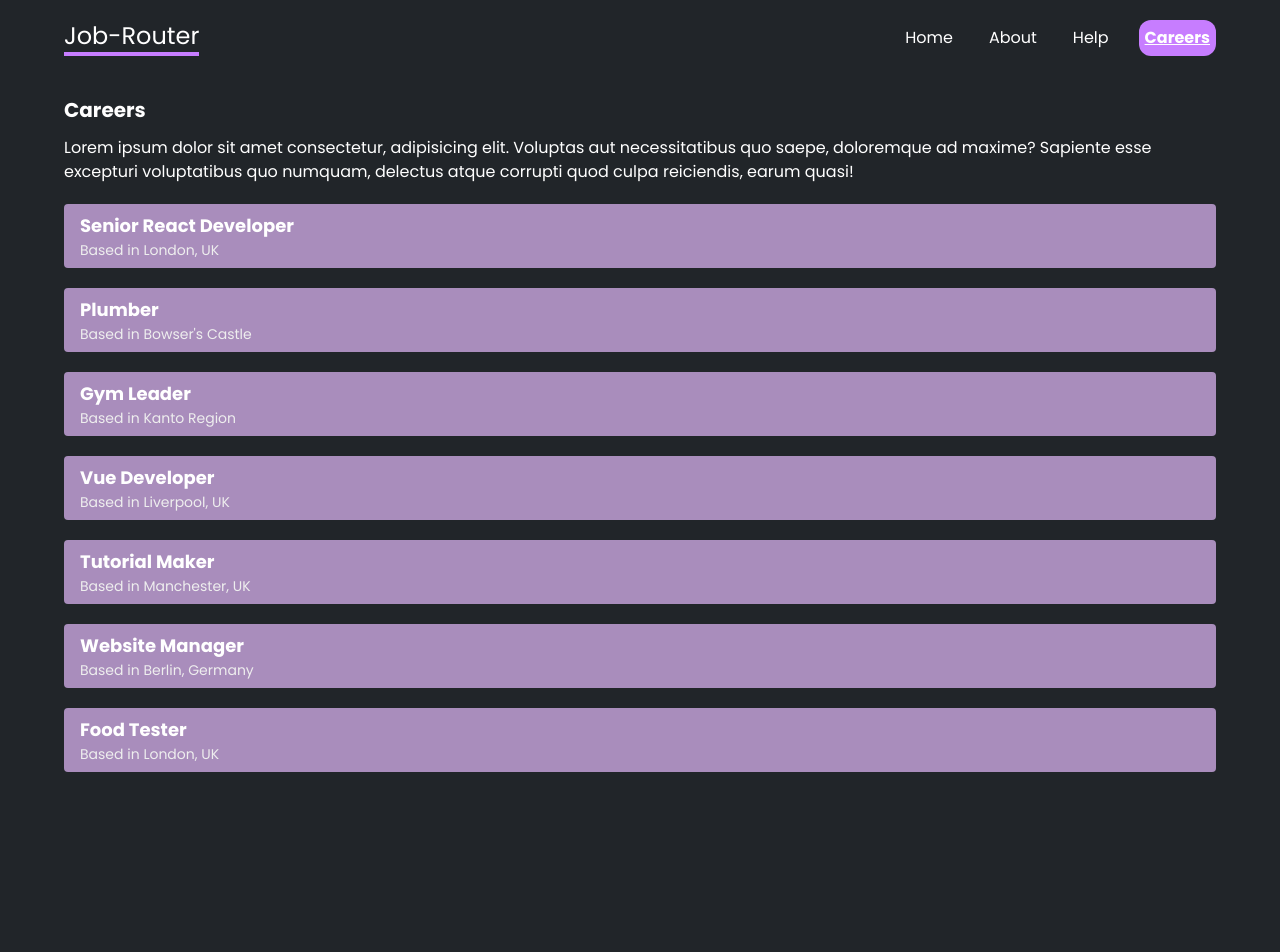
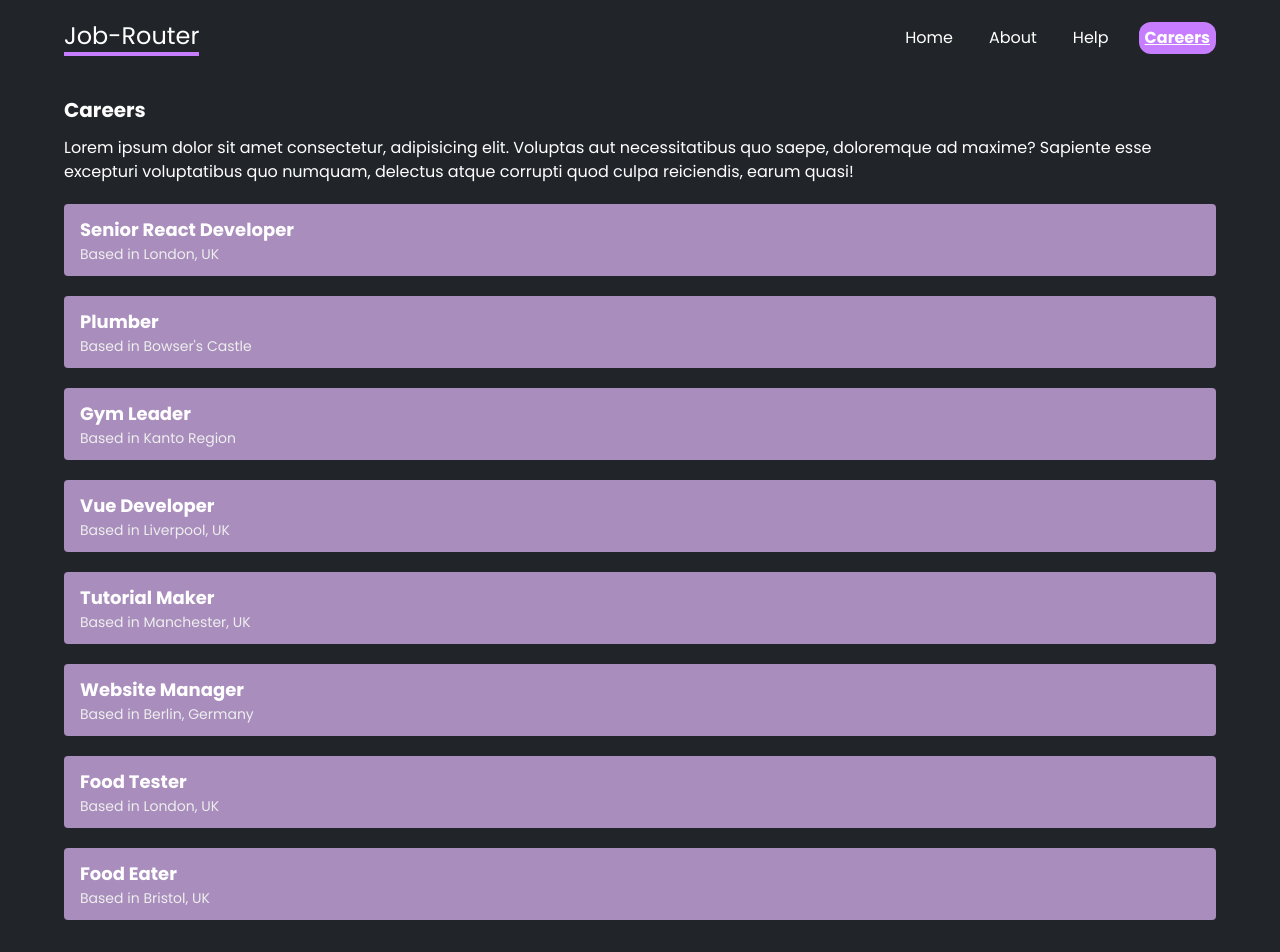
Before and after one commit to Khusro-S/Job-Router, a React (Vite) app: page /careers in a window 1280 px wide. Shown: the top 952 px of the page. Before the commit the page ends 832 px from the top, so only its background shows below. Built offline with nearby package versions, Linux system fonts and the light colour scheme; data requests are answered from the project's data file.

Commit message:
feat: Added error handling for unknown routes

```diff
--- a/Data/db.json
+++ b/Data/db.json
@@ -41,6 +41,12 @@
         "title": "Food Tester",
         "salary": 30000,
         "location": "London, UK"
+      },
+      {
+        "id": 8,
+        "title": "Food Eater",
+        "salary": 40000,
+        "location": "Bristol, UK"
       }
     ]
   }
--- a/src/App.jsx
+++ b/src/App.jsx
@@ -11,11 +11,14 @@ import Home from "./Components/Home";
 import About from "./Components/About";
 import Faq from "./Components/Help/Faq";
 import Contact from "./Components/Help/Contact";
+import NotFound from "./Components/NotFound";
+import CareerError from "./Components/Careers/CareerError";
+
+// loaders
 import Careers, { careersLoader } from "./Components/Careers/Careers";
 import CareerDetails, {
   careerDetailsLoader,
 } from "./Components/Careers/CareerDetails";
-import NotFound from "./Components/NotFound";
 
 // layouts
 import RootLayout from "./layouts/RootLayout";
@@ -33,7 +36,11 @@ const router = createBrowserRouter(
         <Route path="contact" element={<Contact />} />
       </Route>
 
-      <Route path="careers" element={<CareersLayout />}>
+      <Route
+        path="careers"
+        element={<CareersLayout />}
+        errorElement={<CareerError />}
+      >
         <Route loader={careersLoader} index element={<Careers />} />
         <Route
           loader={careerDetailsLoader}
--- a/src/Components/Careers/CareerDetails.jsx
+++ b/src/Components/Careers/CareerDetails.jsx
@@ -1,25 +1,35 @@
-import { useLoaderData, useParams } from "react-router-dom";
+import { useLoaderData, useNavigate } from "react-router-dom";
 
 export default function CareerDetails() {
-  const { id } = useParams();
   const career = useLoaderData();
+  const navigate = useNavigate();
+
   return (
+    <>
+      <button
+        onClick={() => navigate(-1)}
+        className="cardBg hover:bg-secondary"
+      >
+        Go Back
+      </button>
       <div className="career-details">
         <h2>
           Career Details for{" "}
           <span className="underline text-2xl">{career.title}</span>
         </h2>
+
         <p>Starting salary: {career.salary}</p>
-      <p>Location: {career.salary}</p>
+        <p>Location: {career.location}</p>
         <div className="detail">
           <p>
-          Lorem ipsum dolor sit amet, consectetur adipisicing elit. Placeat, ex
-          dicta iure est, minima, ab officia tempora illo quidem voluptatem aut
-          sed voluptates dolore! Dolorum doloribus laboriosam sint deleniti
-          quia!
+            Lorem ipsum dolor sit amet, consectetur adipisicing elit. Placeat,
+            ex dicta iure est, minima, ab officia tempora illo quidem voluptatem
+            aut sed voluptates dolore! Dolorum doloribus laboriosam sint
+            deleniti quia!
           </p>
         </div>
       </div>
+    </>
   );
 }
 
@@ -28,5 +38,9 @@ export const careerDetailsLoader = async ({ params }) => {
   const { id } = params;
   const res = await fetch("http://localhost:4000/careers/" + id);
 
+  if (!res.ok) {
+    throw Error("Could not find that career");
+  }
+
   return res.json();
 };
--- /dev/null
+++ b/src/Components/Careers/CareerError.jsx
@@ -0,0 +1,17 @@
+import { Link, useRouteError } from "react-router-dom";
+
+export default function CareerError() {
+  const error = useRouteError();
+  return (
+    <div className="career-error">
+      <h2>Error</h2>
+      <p>{error.message}</p>
+      <Link to="/">
+        Back to the{" "}
+        <span className="hover:text-secondary py-0 rounded-sm border-b-2 border-solid border-secondary">
+          homepage
+        </span>
+      </Link>
+    </div>
+  );
+}
--- a/src/Components/Careers/Careers.jsx
+++ b/src/Components/Careers/Careers.jsx
@@ -2,6 +2,7 @@ import { Link, useLoaderData } from "react-router-dom";
 
 export default function Careers() {
   const careers = useLoaderData();
+
   return (
     <div className="careers">
       {careers.map((career) => (
@@ -18,5 +19,9 @@ export default function Careers() {
 export const careersLoader = async () => {
   const res = await fetch("http://localhost:4000/careers");
 
+  if (!res.ok) {
+    throw Error("Could not fetch the careers");
+  }
+
   return res.json();
 };
--- a/src/index.css
+++ b/src/index.css
@@ -20,7 +20,10 @@
     @apply mr-auto border-b-4 border-solid border-secondary text-2xl;
   }
   nav a {
-    @apply p-[6px] rounded-xl;
+    @apply px-[6px] py-1 rounded-xl place-self-center;
+  }
+  nav a:hover{
+    @apply border-2 border-secondary border-solid
   }
   main {
     @apply max-w-6xl my-10 mx-auto;
@@ -40,8 +43,11 @@
   .help-layout nav a:hover {
     @apply border-white
   }
+  .cardBg {
+    @apply bg-background bg-opacity-80
+  }
   .faq .question {
-    @apply bg-background bg-opacity-80 py-2 px-4 rounded-sm my-5 mx-0
+    @apply cardBg py-2 px-4 rounded-sm my-5 mx-0
   }
   form {
     @apply mt-7
@@ -56,7 +62,7 @@
     @apply mb-[10px]
   }
   .careers > a{
-    @apply block bg-background bg-opacity-80 py-2 px-4 rounded my-5 mx-0
+    @apply block cardBg py-3 px-4 rounded my-5 mx-0
   }
   .careers > a:hover > p {
     @apply text-primary
@@ -68,6 +74,6 @@
     @apply text-sm text-[#eee]
   }
   .career-details {
-    @apply bg-background bg-opacity-80 py-2 px-4 rounded my-5
+    @apply cardBg py-2 px-4 rounded my-5
   }
 }
--- a/src/layouts/HelpLayout.jsx
+++ b/src/layouts/HelpLayout.jsx
@@ -1,5 +1,5 @@
 import { Outlet } from "react-router-dom";
-import HistoryNavbar from "../Components/Navbars/HelpNavbar";
+import HelpNavbar from "../Components/Navbars/HelpNavbar";
 
 export default function HelpLayout() {
   return (
@@ -11,7 +11,7 @@ export default function HelpLayout() {
         nemo quisquam debitis amet laboriosam laborum, distinctio soluta placeat
         sapiente.
       </p>
-      <HistoryNavbar />
+      <HelpNavbar />
       <Outlet />
     </div>
   );
```
Lines whose indentation alone changed are shown as unchanged.
